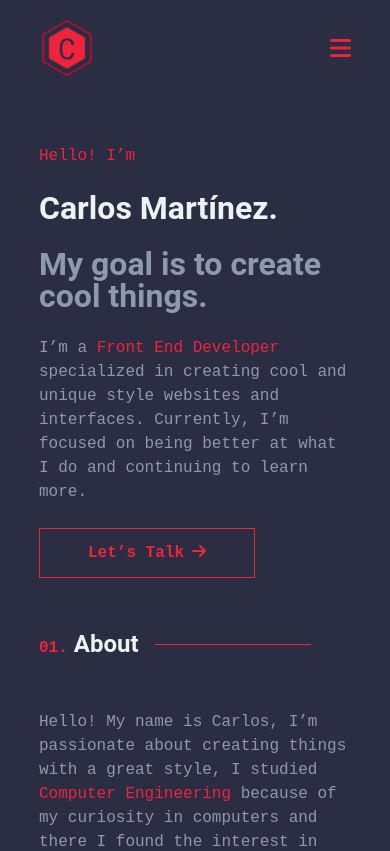
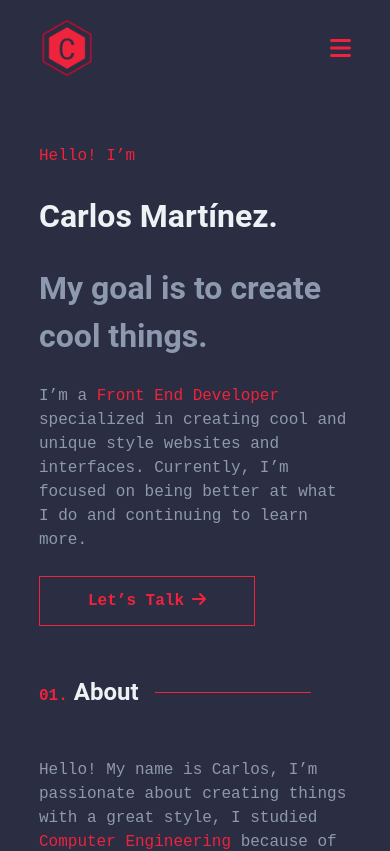
Before and after one commit to carlosamarto/portfolio, a React (Create React App) app: page / in a window 390 px wide. Shown: the top 851 px of the page. Built offline with nearby package versions, Linux system fonts and the light colour scheme.

Commit message:
update v1.5

```diff
--- a/src/components/sections/Intro.js
+++ b/src/components/sections/Intro.js
@@ -12,11 +12,11 @@ const Intro = () => {
       >
         <h1 className="text-parahraph font-moboto text-red">Hello! I’m</h1>
 
-        <h2 className="lg:text-title text-mobile font-roboto font-bold text-light leading-none">
+        <h2 className="lg:text-title text-mobile font-roboto font-bold text-light sm:leading-none">
           Carlos Martínez.
         </h2>
 
-        <h2 className="lg:text-title text-mobile font-roboto font-bold text-text leading-none">
+        <h2 className="lg:text-title text-mobile font-roboto font-bold text-text sm:leading-none">
           My goal is to create cool things.
         </h2>
 
```
